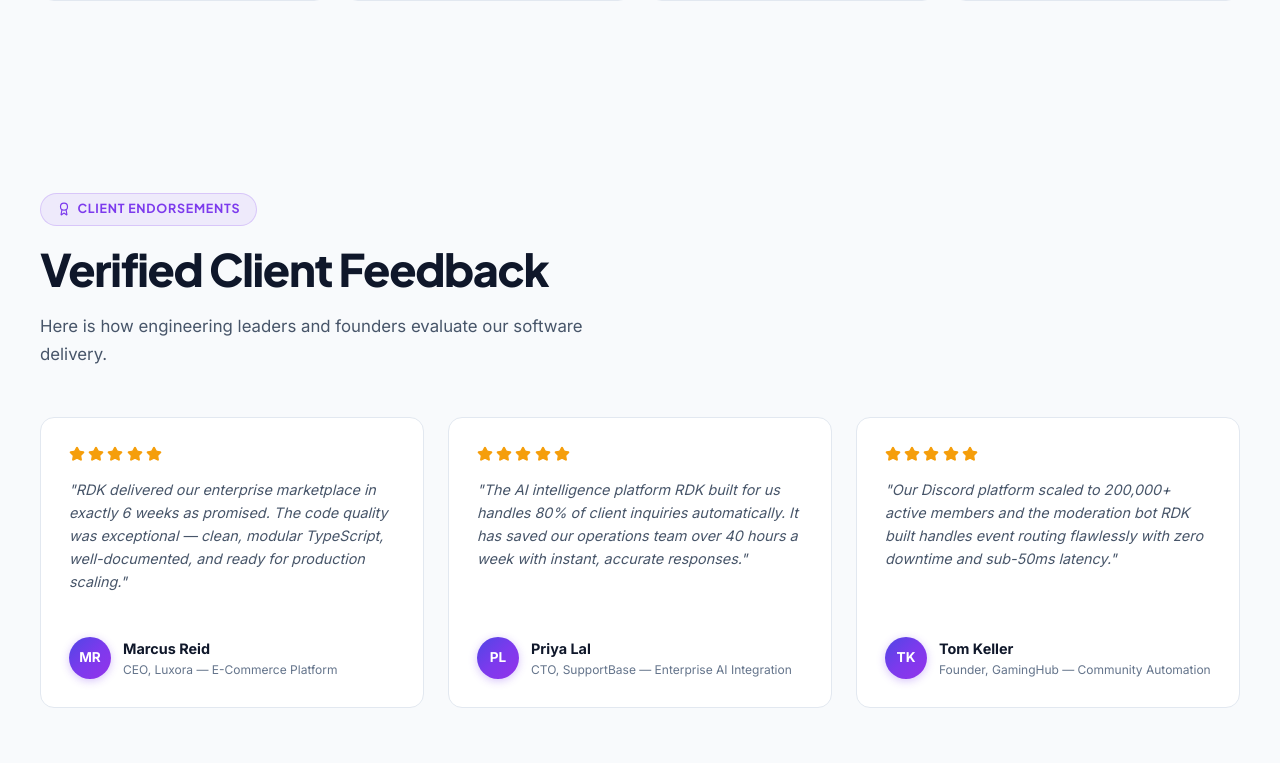
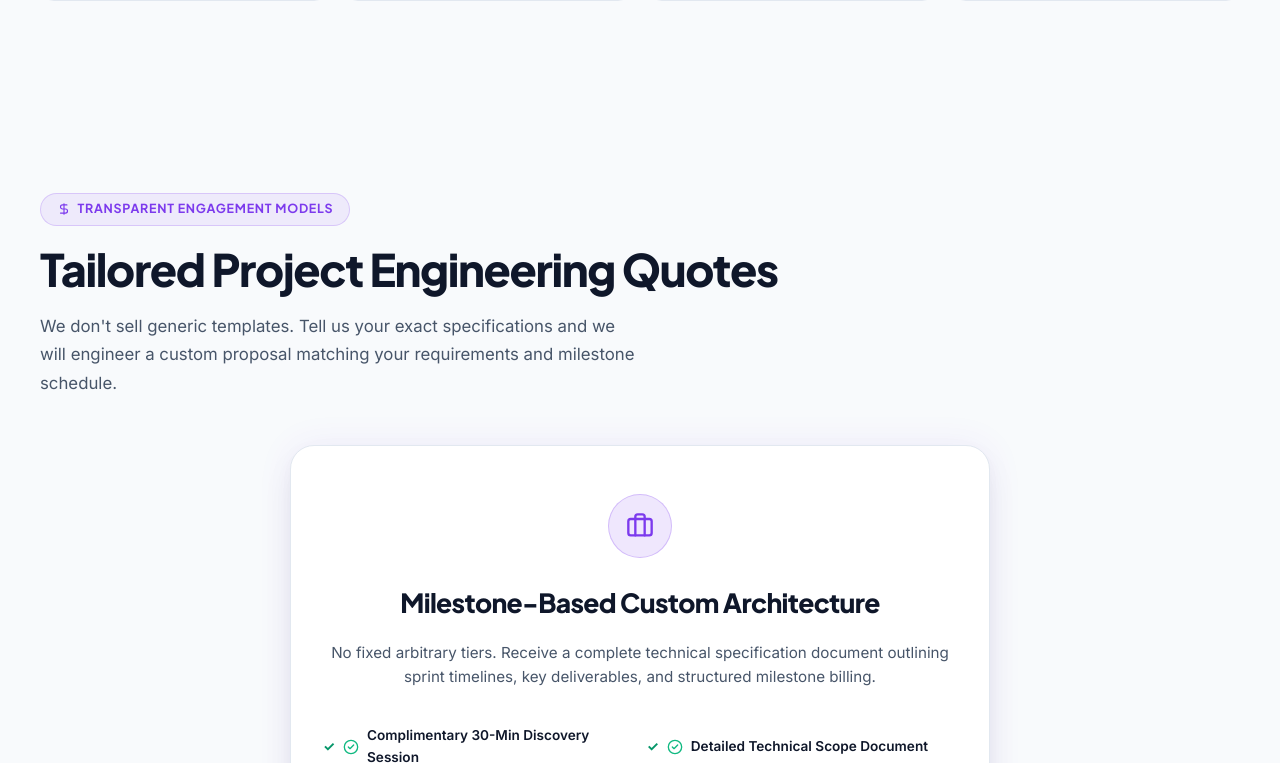
Before and after one commit to Tarun7358/rdkwebsite, a React (Vite) app in the folder frontend/: page / in a window 1280 px wide. Shown: the part 5277-6040 px from the top of the page. Built offline with nearby package versions, Linux system fonts and the light colour scheme; no server answers.

Commit message:
Remove Testimonials section from landing page

```diff
--- a/frontend/src/pages/Home.tsx
+++ b/frontend/src/pages/Home.tsx
@@ -13,7 +13,6 @@ import {
   DashboardPreview,
   TicketSection,
   MeetingsSection,
-  Testimonials,
   Pricing,
   Contact,
   Careers
@@ -108,7 +107,6 @@ export const Home: React.FC = () => {
       <DashboardPreview />
       <TicketSection />
       <MeetingsSection />
-      <Testimonials />
       <Pricing />
       <Contact />
       <Careers />
```
